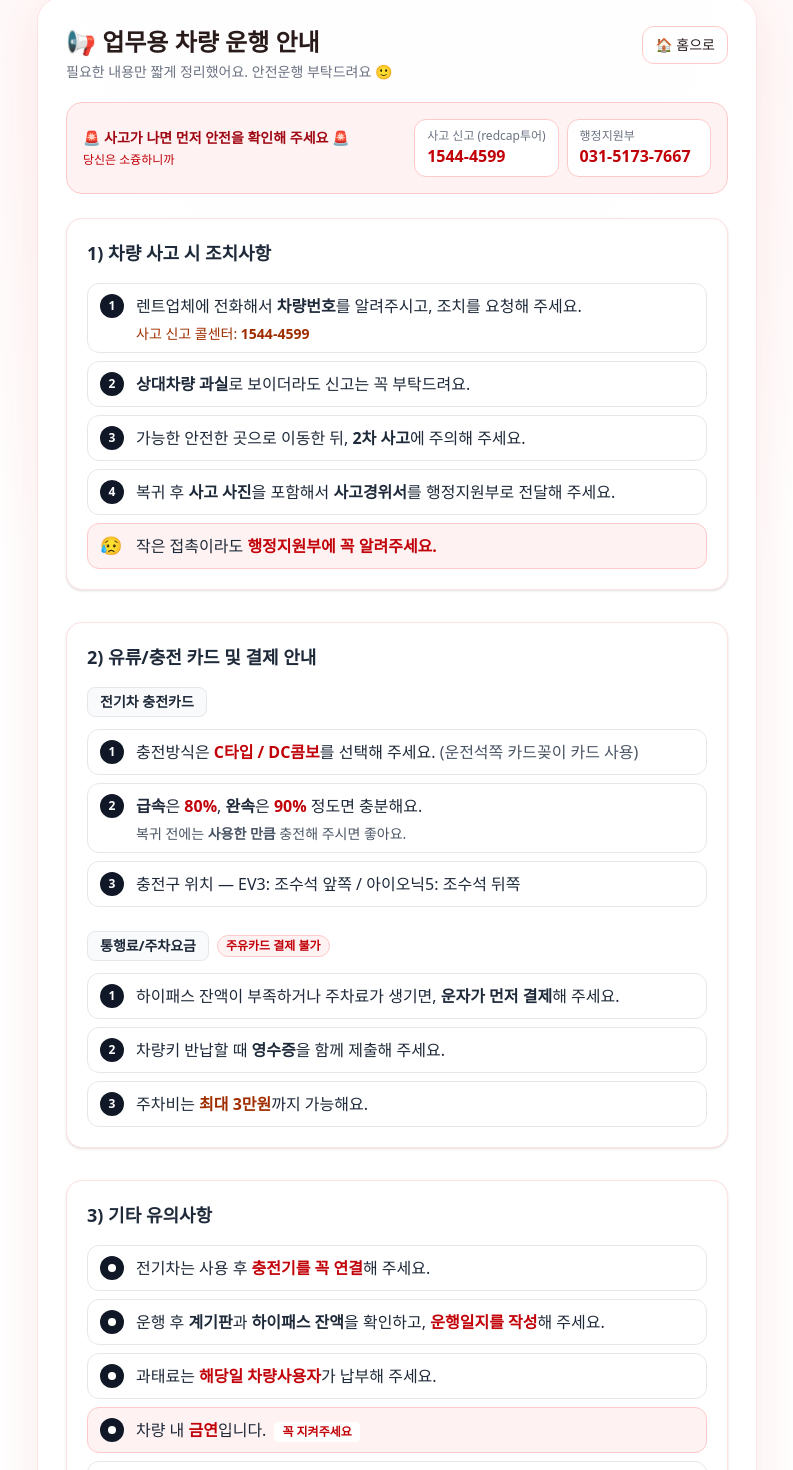
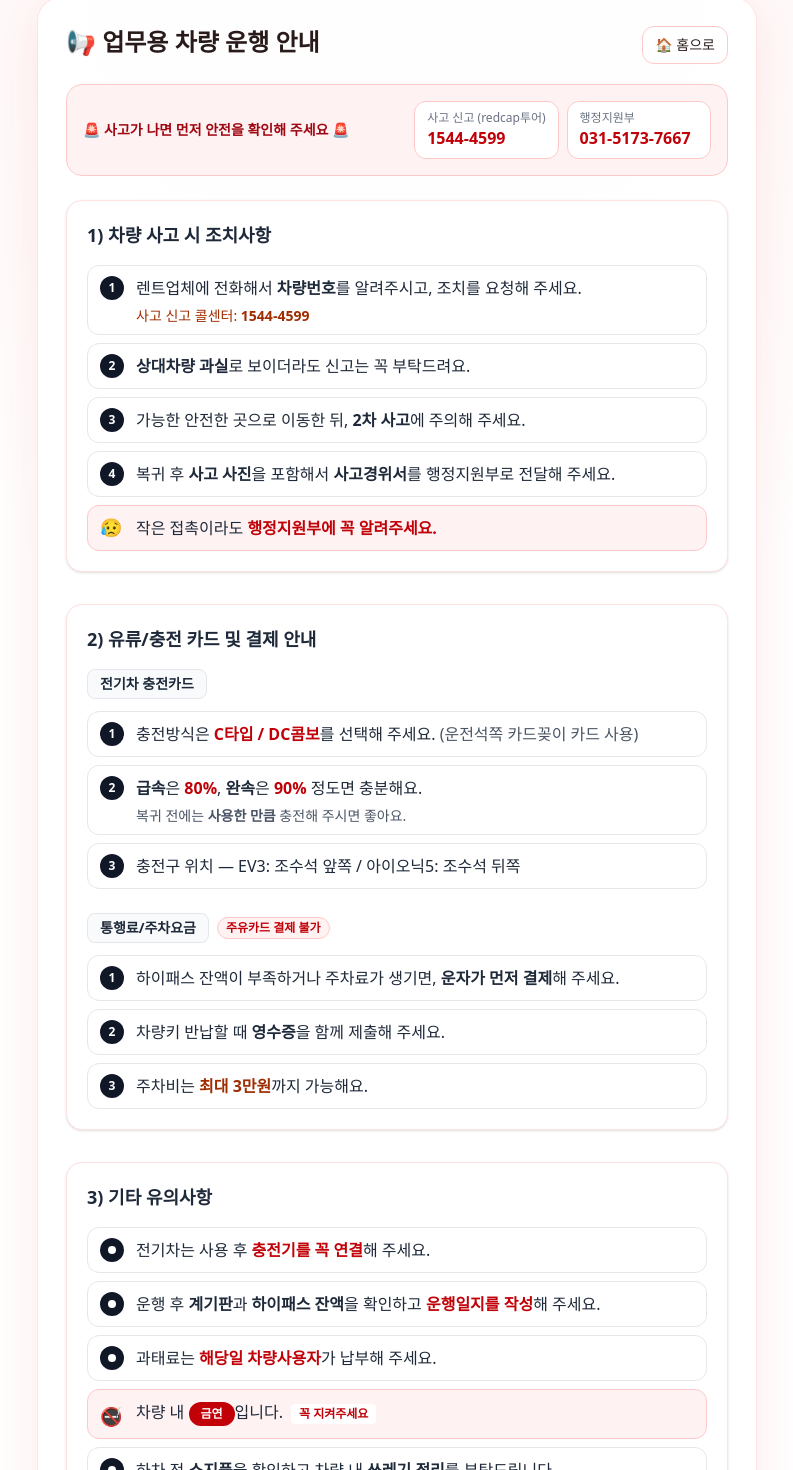
Before and after one commit to joadela00/vehicle-log, a Next.js app: page /guide in a window 1280 px wide. Shown: the part 27-1497 px from the top of the page, without its empty margins (243-1036 px from the left). Built offline with nearby package versions, Linux system fonts and the light colour scheme.

Commit message:
Update page.tsx

```diff
--- a/app/guide/page.tsx
+++ b/app/guide/page.tsx
@@ -49,9 +49,7 @@ export default function GuidePage() {
         <div className="flex items-start justify-between gap-3">
           <div className="min-w-0">
             <h1 className="text-xl font-bold sm:text-2xl">📢 업무용 차량 운행 안내</h1>
-            <p className="mt-1 text-xs text-gray-500 sm:text-sm break-keep">
-              필요한 내용만 짧게 정리했어요. 안전운행 부탁드려요 🙂
-            </p>
+
           </div>
 
           <Link
@@ -67,9 +65,6 @@ export default function GuidePage() {
           <div className="flex flex-col gap-3 sm:flex-row sm:items-center sm:justify-between">
             <div className="min-w-0">
               <div className="text-sm font-bold text-red-800">🚨 사고가 나면 먼저 안전을 확인해 주세요 🚨</div>
-              <p className="mt-1 text-xs text-red-700 break-keep">
-                당신은 소즁하니까
-              </p>
             </div>
 
             <div className="grid grid-cols-1 gap-2 sm:grid-cols-2">
@@ -179,11 +174,13 @@ export default function GuidePage() {
           </section>
 
           {/* 3 */}
+
 <section className="rounded-2xl border border-red-100 bg-white p-4 shadow-sm sm:p-5">
   <h2 className="text-lg font-bold">3) 기타 유의사항</h2>
 
   <ul className="mt-4 space-y-2">
 
+    {/* 기본 항목 */}
     <li className="grid grid-cols-[28px_1fr] items-start gap-2 rounded-xl border border-gray-200 bg-white px-3 py-2">
       <span className="mt-0.5 inline-flex h-6 w-6 items-center justify-center rounded-full bg-gray-900">
         <span className="h-2 w-2 rounded-full bg-white" />
@@ -198,7 +195,7 @@ export default function GuidePage() {
         <span className="h-2 w-2 rounded-full bg-white" />
       </span>
       <div className="break-keep leading-7">
-        운행 후 <b>계기판</b>과 <b>하이패스 잔액</b>을 확인하고,
+        운행 후 <b>계기판</b>과 <b>하이패스 잔액</b>을 확인하고
         <b className="text-red-700"> 운행일지를 작성</b>해 주세요.
       </div>
     </li>
@@ -212,12 +209,15 @@ export default function GuidePage() {
       </div>
     </li>
 
+    {/* 🚭 금연 항목 (요청한 코드 적용) */}
     <li className="grid grid-cols-[28px_1fr] items-start gap-2 rounded-xl border border-red-200 bg-red-50 px-3 py-2">
-      <span className="mt-0.5 inline-flex h-6 w-6 items-center justify-center rounded-full bg-gray-900">
-        <span className="h-2 w-2 rounded-full bg-white" />
-      </span>
+      <span className="mt-1 text-lg">🚭</span>
       <div className="break-keep leading-7">
-        차량 내 <b className="text-red-700">금연</b>입니다.
+        차량 내{" "}
+        <span className="inline-flex items-center rounded-full bg-red-700 px-3 py-1 text-xs font-extrabold text-white">
+          금연
+        </span>
+        입니다.
         <span className="ml-2 inline-flex items-center rounded bg-white px-2 py-0.5 text-xs font-semibold text-red-700">
           꼭 지켜주세요
         </span>
@@ -229,12 +229,14 @@ export default function GuidePage() {
         <span className="h-2 w-2 rounded-full bg-white" />
       </span>
       <div className="break-keep leading-7">
-        하차 전 <b>소지품</b>을 확인하고, 차량 내 <b>쓰레기 정리</b>를 부탁드립니다.
+        하차 전 <b>소지품</b>을 확인하고 차량 내 <b>쓰레기 정리</b>를 부탁드립니다.
       </div>
     </li>
 
   </ul>
 </section>
+
+
         </div>
       </section>
     </main>
```
